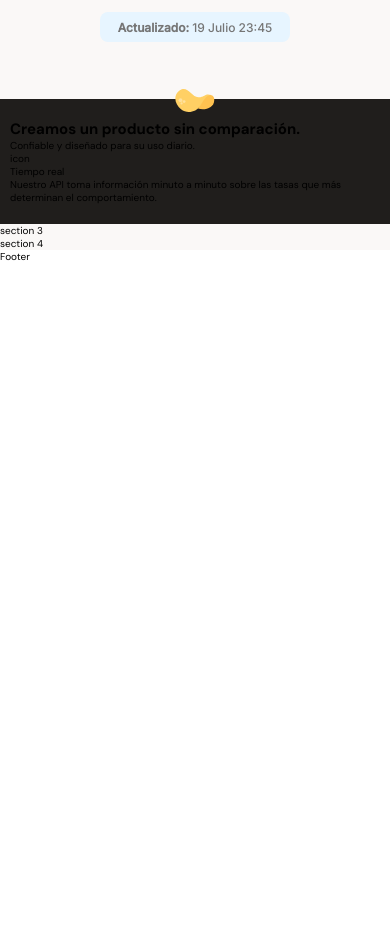
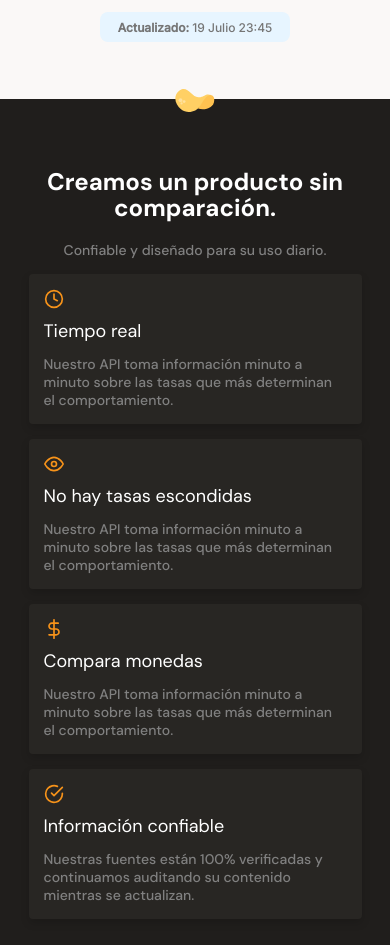
Before and after one commit to amaurysg/mobile-first-batatabit, a plain HTML site: page index.html in a window 390 px wide. Shown: the part 1099-2044 px from the top of the page. Before the commit the page ends 1362 px from the top, so only its background shows below. Drawn offline with Linux system fonts and the light colour scheme.

Commit message:
other mobile first ++

```diff
--- a/index.html
+++ b/index.html
@@ -101,17 +101,43 @@
       </div>
       <section class="product-cards--container">
         <article class="product-detail--card">
-          <span class="icon-clock">icon</span>
+          <span class="icon-card clock"></span>
           <p class="product--card--tittle">Tiempo real</p>
           <p class="product--card--body">Nuestro API toma información minuto a minuto sobre las tasas que más determinan
             el comportamiento.</p>
         </article>
-      </section>
-    </section>
-    <section> section 3</section>
-    <section> section 4</section>
+        <section class="product-cards--container">
+          <article class="product-detail--card">
+            <span class=" icon-card eye"></span>
+            <p class="product--card--tittle">No hay tasas escondidas</p>
+            <p class="product--card--body">Nuestro API toma información minuto a minuto sobre las tasas que más
+              determinan
+              el comportamiento.</p>
+          </article>
+          <section class="product-cards--container">
+            <article class="product-detail--card">
+              <span class=" icon-card dollar"></span>
+              <p class="product--card--tittle">Compara monedas</p>
+              <p class="product--card--body">Nuestro API toma información minuto a minuto sobre las tasas que más
+                determinan
+                el comportamiento.</p>
+            </article>
+            <section class="product-cards--container">
+              <article class="product-detail--card">
+                <span class=" icon-card circle"></span>
+                <p class="product--card--tittle">Información confiable</p>
+                <p class="product--card--body">Nuestras fuentes están 100% verificadas y continuamos auditando su
+                  contenido mientras se actualizan.</p>
+              </article>
+            </section>
+          </section>
+
 
   </main>
+
+  <section class="bitcoin-img-container">
+    <h2>Conócelo hoy</h2>
+  </section>
 
 
 
--- a/styles.css
+++ b/styles.css
@@ -317,6 +317,99 @@ main {
   left: calc(50% - 20px);
   animation: rotaSnack 5s linear forwards;
 }
+.product-detail-tittle {
+  width: 90%;
+  min-width: 288px;
+  height: auto;
+
+  margin: 0 auto;
+  margin-top: 50px;
+  text-align: center;
+}
+.product-detail-tittle h2 {
+  margin-bottom: 20px;
+  font-size: 2.4rem;
+  font-weight: bold;
+  line-height: 2.6rem;
+  color: var(--just-white);
+}
+.product-detail-tittle p {
+  font-size: 1.4rem;
+  font-weight: 500;
+  line-height: 1.8rem;
+  color: #808080;
+}
+.product-detail--card {
+  width: 90%;
+  padding: 15px;
+  min-width: 288px;
+  max-width: 400px;
+  height: 150px;
+  margin: 15px auto;
+  background-color: var(--black);
+  border-radius: 4px;
+  box-shadow: 0 4px 8px rgba(0, 0, 0, 0.16);
+}
+
+.product-detail--card .icon-card {
+  display: inline-block;
+  width: 20px;
+  height: 20px;
+  margin-bottom: 10px;
+  background-position: center;
+  background-size: cover;
+  background-repeat: no-repeat;
+}
+
+.clock {
+  background-image: url("./assets/icons/clock.svg");
+}
+
+.eye {
+  background-image: url("./assets/icons/eye.svg");
+}
+
+.dollar {
+  background-image: url("./assets/icons/dollar-sign.svg");
+}
+
+.circle {
+  background-image: url("./assets/icons/check-circle.svg");
+}
+
+.product--card--tittle {
+  margin-bottom: 15px;
+  font-size: 1.8rem;
+
+  line-height: 1.8rem;
+  color: var(--just-white);
+}
+.product--card--body {
+  font-size: 1.4rem;
+  font-weight: 500;
+  line-height: 1.8rem;
+  color: #808080;
+}
+.bitcoin-img-container {
+  width: 100%;
+  min-width: 320px;
+  height: 50vh;
+  background-image: url(./assets/img/bitcoinbaby2x.jpg);
+  background-position: center;
+  background-size: cover;
+  background-repeat: no-repeat;
+}
+.bitcoin-img-container h2 {
+  color: var(--just-white);
+  /*   display: flex;
+  justify-content: center;
+  align-items: center; */
+  text-align: center;
+  padding-top: 65px;
+  font-size: 2.4rem;
+  font-weight: bold;
+  line-height: 2.6rem;
+}
 
 /* @keyframes rota {
   0% {
```
